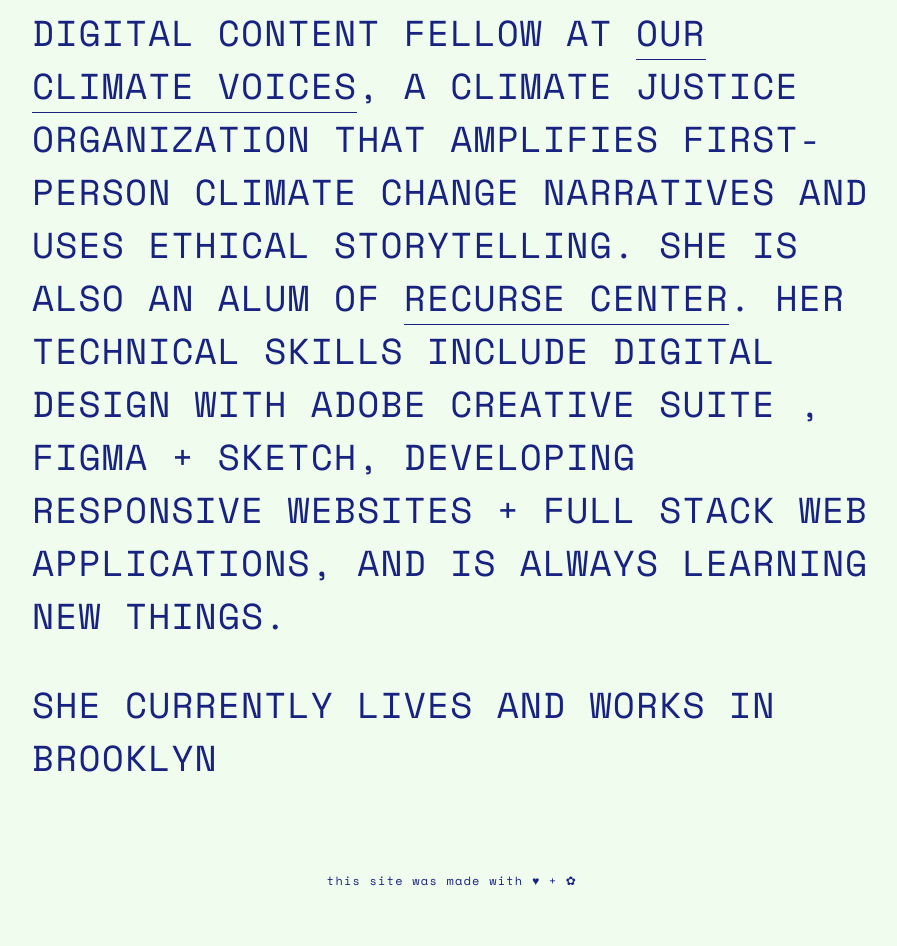
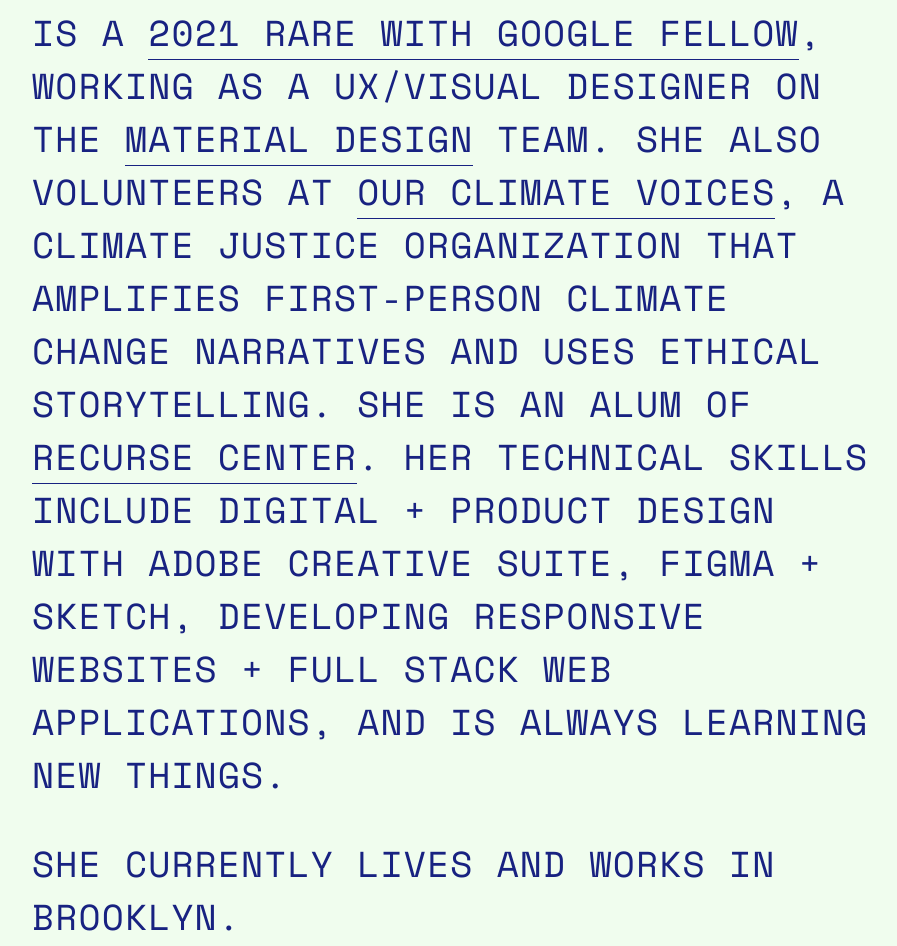
Before and after one commit to anniebart/portfolio-site, a website: page site/index.html in a window 1280 px wide. Shown: the part 1032-1978 px from the top of the page, without its empty margins (188-1085 px from the left). Before the commit the page ends 1937 px from the top, so only its background shows below. Drawn offline with nearby package versions, Linux system fonts and the light colour scheme.

Commit message:
updated content

```diff
--- a/site/index.html
+++ b/site/index.html
@@ -34,8 +34,8 @@
 </h1>
 </div>
 
-<p>annie has designed for clients in tech, media and environmental fields. she is currently a senior digital content fellow at <a href="https://www.ourclimatevoices.org/">our climate voices</a>, a climate justice organization that amplifies first-person climate change narratives and uses ethical storytelling. she is also an alum of <a href="https://www.recurse.com/about">recurse center</a>. her technical skills include digital design with adobe creative suite , figma + sketch, developing responsive websites + full stack web applications, and is always learning new things.</p>
-<p>she currently lives and works in brooklyn</p>
+<p>annie has worked for clients in art/design, tech, media and environmental fields. currently, she is a <a href="https://rare.withgoogle.com/">2021 RARE with Google fellow</a>, working as a UX/visual designer on the <a href="https://material.io/">material design</a> team. she also volunteers at <a href="https://www.ourclimatevoices.org/">our climate voices</a>, a climate justice organization that amplifies first-person climate change narratives and uses ethical storytelling. she is an alum of <a href="https://www.recurse.com/about">recurse center</a>. her technical skills include digital + product design with adobe creative suite, figma + sketch, developing responsive websites + full stack web applications, and is always learning new things.</p>
+<p>she currently lives and works in brooklyn.</p>
 </div>
 
     </div></div>
```
Also changed, not shown: site/about.html (+1 -1 lines).
